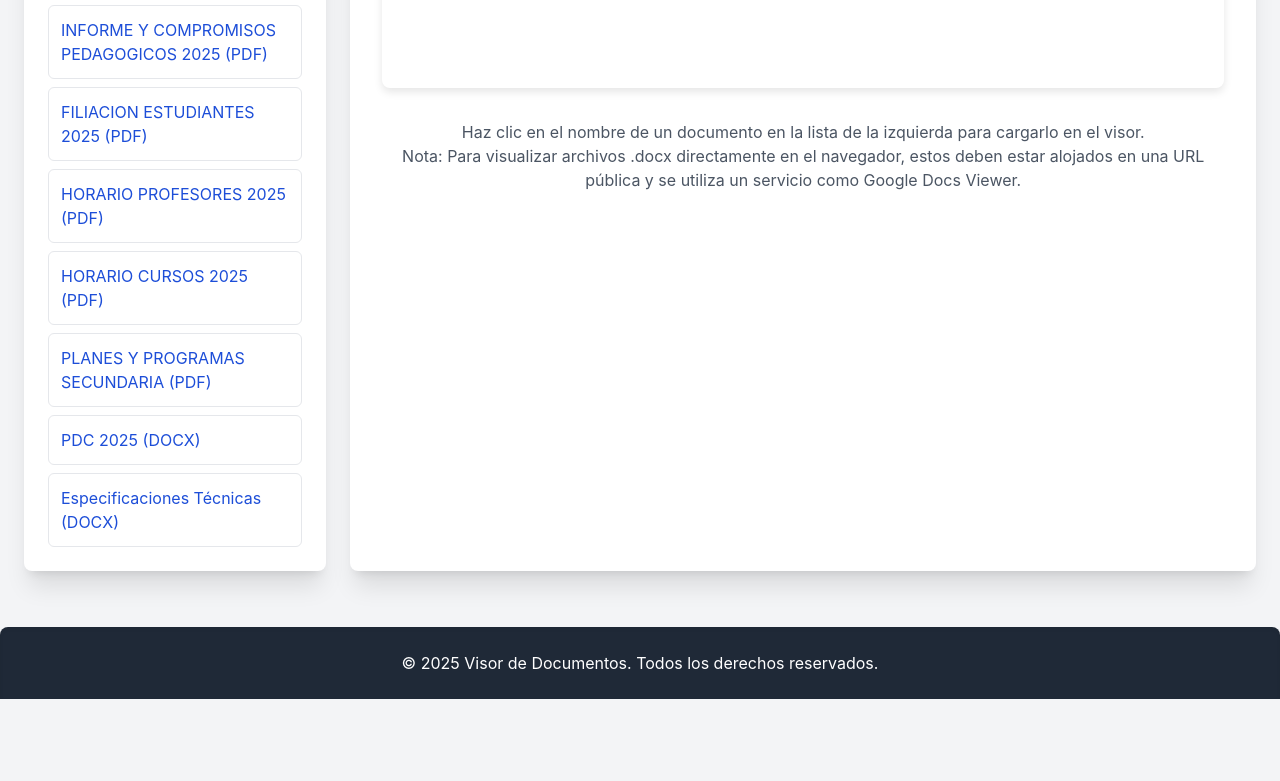
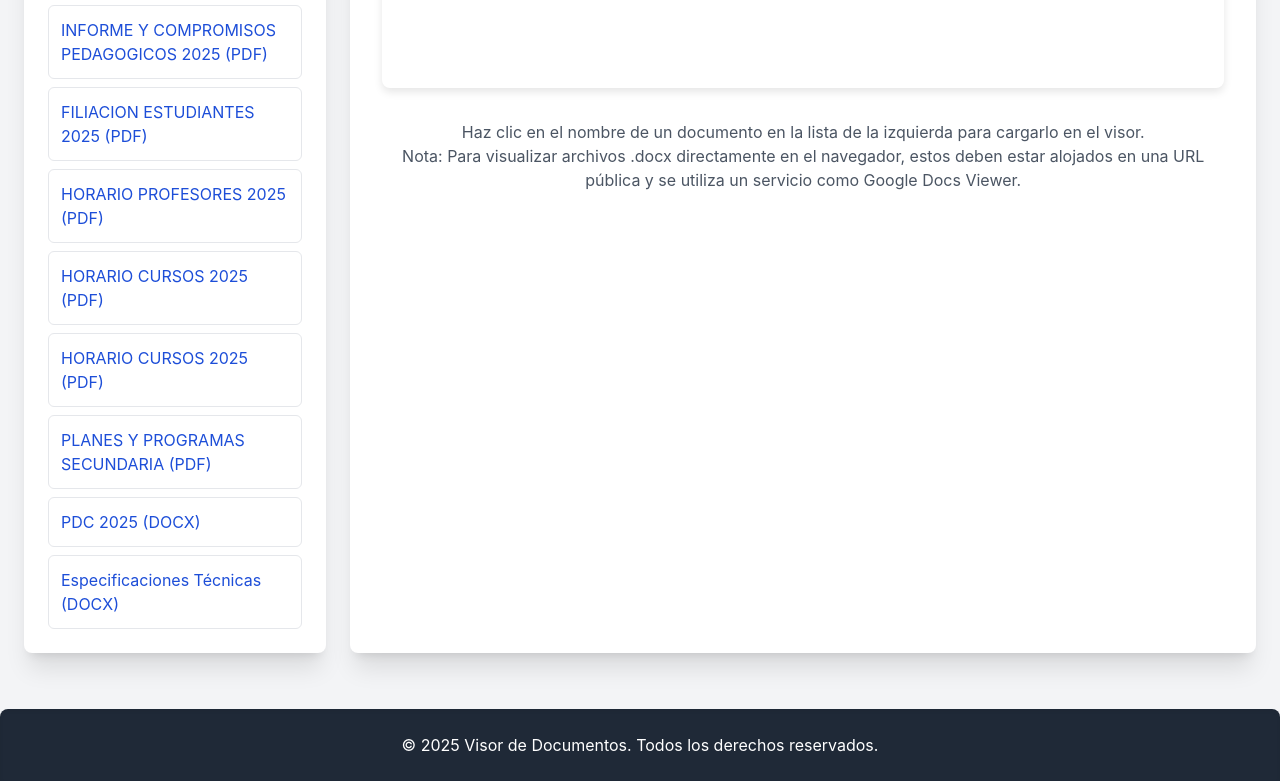
Before and after one commit to troyanus/santaanavillabolivia.bo, a plain HTML site: page index.html in a window 1280 px wide. Shown: the part 783-1564 px from the top of the page. Before the commit the page ends 1482 px from the top, so only its background shows below. Drawn offline with nearby package versions, Linux system fonts and the light colour scheme.

Commit message:
Update index.html

```diff
--- a/index.html
+++ b/index.html
@@ -86,6 +86,7 @@
             { name: "FILIACION ESTUDIANTES 2025 (PDF)", path: "web/FILIACION ESTUDIANTES 2025.pdf", type: "pdf" },
             { name: "HORARIO PROFESORES 2025 (PDF)", path: "web/HORARIO PROFESORES.pdf", type: "pdf" },
             { name: "HORARIO CURSOS 2025 (PDF)", path: "web/HORARIO CURSOS.pdf", type: "pdf" },
+            { name: "HORARIO CURSOS 2025 (PDF)", path: "web/uniforme 2025.pdf", type: "pdf" },
             { name: "PLANES Y PROGRAMAS SECUNDARIA (PDF)", path: "web/Planes y programas - Nivel Secundaria [2023] (1).pdf", type: "pdf" },
             // Para DOCX, usa Google Docs Viewer con la URL pública de tu archivo
             // Ejemplo de un DOCX en Google Drive (debe ser público):
@@ -155,4 +156,5 @@
     </script>
 
 </body>
+
 </html>
```
